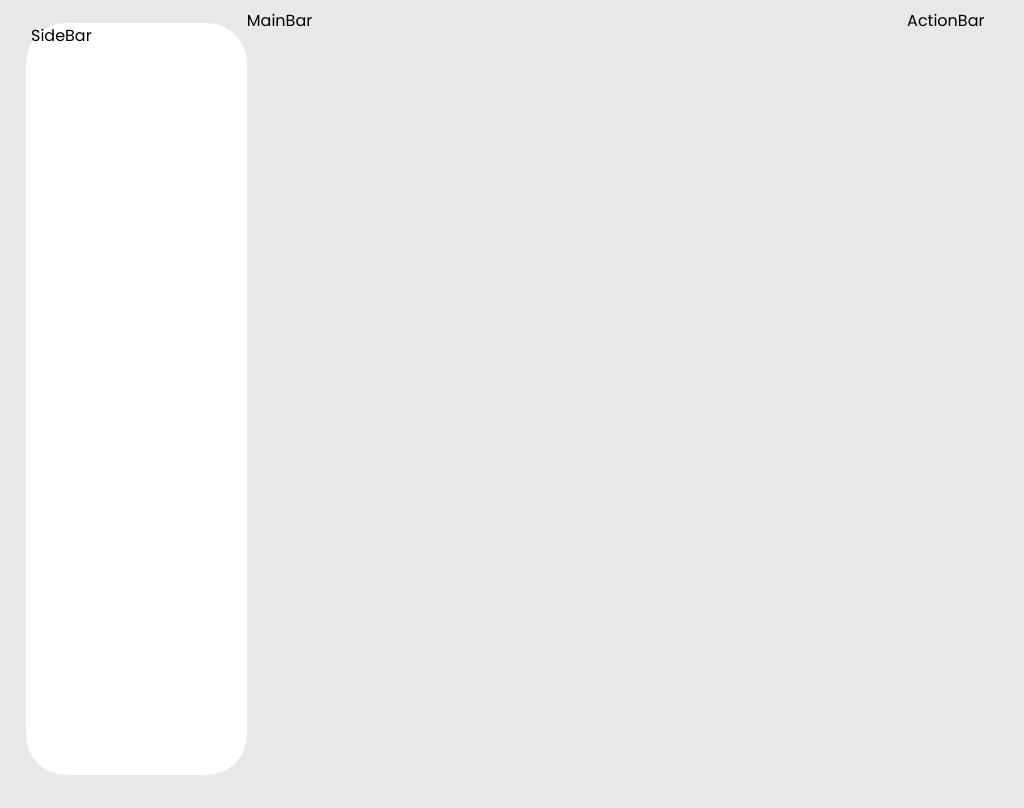
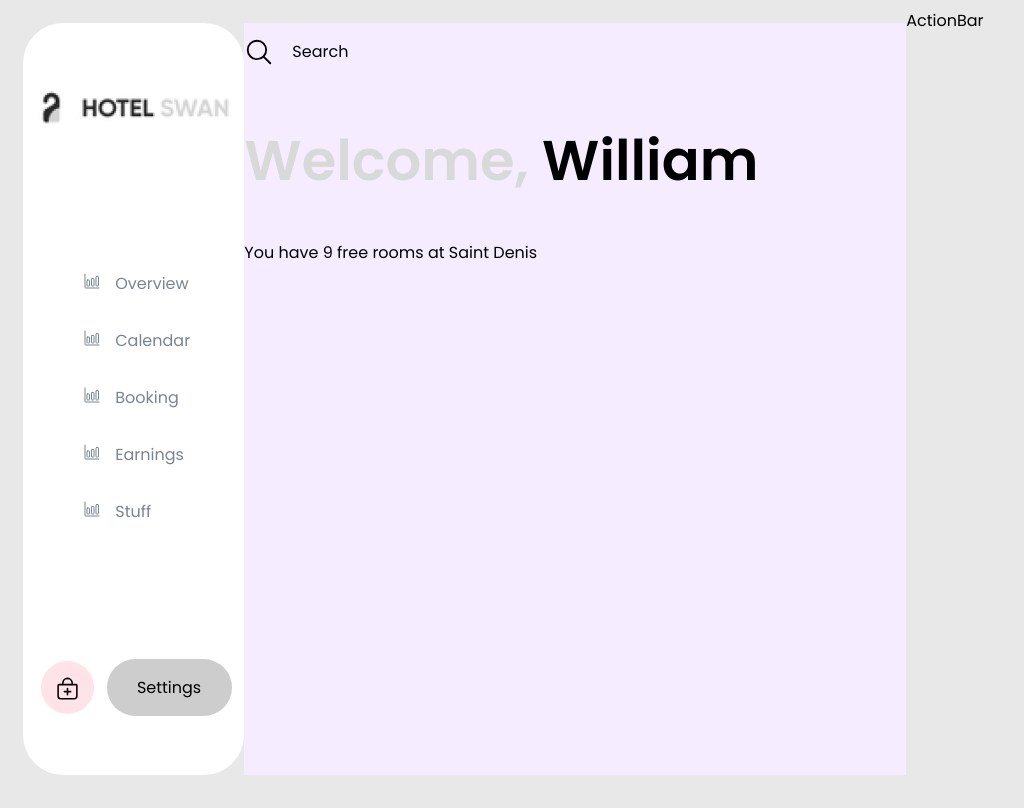
Before and after one commit to chris-vaz/HotelSwan_Dashboard, a React (Create React App) app: page / in a window 1280 px wide. Shown: the whole page, without its empty margins (0-1024 px from the left). Built offline with nearby package versions, Linux system fonts and the light colour scheme.

Commit message:
Completed Side-Navigation Bar

```diff
--- a/public/index.html
+++ b/public/index.html
@@ -1,14 +1,16 @@
 <!DOCTYPE html>
 <html lang="en">
+
 <head>
   <meta charset="utf-8" />
   <link rel="icon" href="%PUBLIC_URL%/favicon.ico" />
   <meta name="viewport" content="width=device-width, initial-scale=1" />
+
+  <script type="module" src="https://unpkg.com/ionicons@5.5.2/dist/ionicons/ionicons.esm.js"></script>
+  <script nomodule src="https://unpkg.com/ionicons@5.5.2/dist/ionicons/ionicons.js"></script>
+
   <meta name="theme-color" content="#000000" />
-    <meta
-      name="description"
-      content="Web site created using create-react-app"
-    />
+  <meta name="description" content="Web site created using create-react-app" />
   <link rel="apple-touch-icon" href="%PUBLIC_URL%/logo192.png" />
   <!--
       manifest.json provides metadata used when your web app is installed on a
@@ -26,6 +28,7 @@
     -->
   <title>React App</title>
 </head>
+
 <body>
   <noscript>You need to enable JavaScript to run this app.</noscript>
   <div id="root"></div>
@@ -40,4 +43,5 @@
       To create a production bundle, use `npm run build` or `yarn build`.
     -->
 </body>
+
 </html>
--- a/src/pages/MainBar.jsx
+++ b/src/pages/MainBar.jsx
@@ -3,9 +3,27 @@ import mbstyle from '../styles/mbstyle.css'
 
 const MainBar = () => {
     return (
-        <div class="container">
-            MainBar
+        <>
+        <div class="main-container">
+            <div class="search-section">
+                <ion-icon name="search-outline"></ion-icon>
+                <p>Search</p>
+            </div>
+
+            <h1 class="welcome"><span class="grey-shade">Welcome, </span>William</h1>
+            <p>You have 9 free rooms at Saint Denis</p>
+
+            <div>
+                <div></div>
+                <div></div>
+                <div></div>
+            </div>
+
+            <div>
+
+            </div>
         </div>
+        </>
     )
 }
 
--- a/src/pages/SideBar.jsx
+++ b/src/pages/SideBar.jsx
@@ -1,11 +1,31 @@
 import React from 'react'
 import sbstyle from '../styles/sbstyle.css'
+import hslogo from '../assets/hs-logo.png'
 
 const SideBar = () => {
     return (
+        <>
         <div class="side-container">
-            SideBar
+
+                <div class="center-div">
+                <img src={hslogo} alt="Hotel Swan Logo" class="hslogo" />
+                </div>
+
+                <div class="sidebar-options">
+                    <p><span><ion-icon name="bar-chart-outline"></ion-icon></span>Overview</p>
+                    <p><span><ion-icon name="bar-chart-outline"></ion-icon></span>Calendar</p>
+                    <p><span><ion-icon name="bar-chart-outline"></ion-icon></span>Booking</p>
+                    <p><span><ion-icon name="bar-chart-outline"></ion-icon></span>Earnings</p>
+                    <p><span><ion-icon name="bar-chart-outline"></ion-icon></span>Stuff</p>
+                </div>
+
+                <div class="settings">
+                    <div class="setting-icon"><ion-icon name="bag-add-outline"></ion-icon></div>
+                    <div class="setting-text"><p>Settings</p></div>
+                </div>
+
         </div>
+        </>
     )
 }
 
--- a/src/styles/mbstyle.css
+++ b/src/styles/mbstyle.css
@@ -1,5 +1,20 @@
-.container{
-    background-color:#E8E8E8;
-    height: 100vh;
+.main-container{
+    background-color:#F6ECFF;
+    height: 94vh;
+    margin-top: 15px;
     width:52%;
 }
+.search-section{
+    display: flex;
+    align-items: center;
+    gap:18px;
+}
+.search-section ion-icon {
+    font-size:30px;
+}
+.grey-shade{
+    color:#D9D9D9;
+}
+.welcome{
+    font-size:56px;
+}
--- a/src/styles/sbstyle.css
+++ b/src/styles/sbstyle.css
@@ -1,9 +1,81 @@
-.side-container{
-    background-color:white;
+.side-container {
+    background-color: white;
     height: 94vh;
-    width:17%;
-    margin-left:18px;
-    margin-top:15px;
-    padding-left:5px;
-    border-radius:40px;
+    width: 17%;
+    margin-left: 15px;
+    margin-top: 15px;
+    padding-left: 5px;
+    border-radius: 40px;
+    display:flex;
+    flex-direction:column;
+    justify-content:space-around;
 }
+
+.hslogo {
+    width: 208px;
+    height: 54px;
+    align-items: center;
+}
+
+.center-div {
+    display: flex;
+    justify-content: center;
+    width: 100%;
+}
+
+.sidebar-options {
+    color: #7A8491;
+    display: flex;
+    flex-direction: column;
+    margin-left:26%;
+    align-items: flex-start;
+}
+
+.sidebar-options p {
+    text-align: center;
+    margin-right: 20px;
+}
+
+.sidebar-options span {
+    padding-right: 15px;
+}
+
+.material-symbols-outlined {
+    font-variation-settings:
+        'FILL' 0,
+        'wght' 400,
+        'GRAD' 0,
+        'opsz' 48
+}
+
+.settings {
+    display: flex;
+    justify-content: space-evenly;
+    align-items: center;
+}
+
+.setting-icon {
+    background-color: #FFE3E9;
+    /* display: inline; */
+    width: 53px;
+    height: 53px;
+    border-radius: 50%;
+
+}
+
+.setting-icon ion-icon {
+    font-size: 25px;
+    margin-top: 15px;
+    margin-left: 14px;
+}
+
+.setting-text {
+    background-color: #cecdcd;
+    width: 125px;
+    text-align: center;
+    border-radius: 42px;
+}
+
+/* #stack-1{
+    display:flex;
+} */
```
Also changed, not shown: src/assets/hs-logo.png (added). Lines whose indentation alone changed are shown as unchanged.
